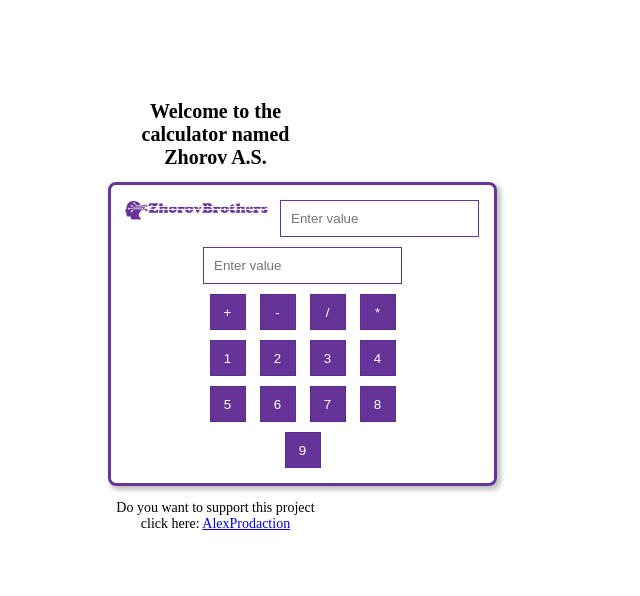
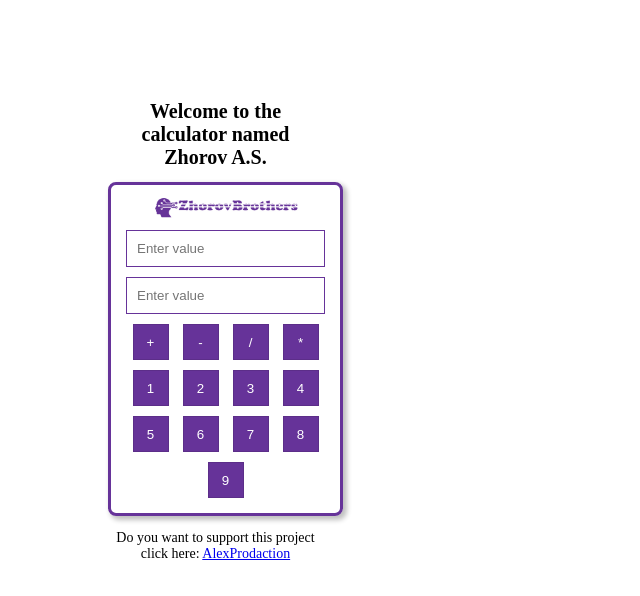
Before and after one commit to z0r0v/Hometasks, a plain HTML site: page 1/index.html in a window 1280 px wide. Shown: the whole page, without its empty margins (0-640 px from the left). Drawn offline with Linux system fonts and the light colour scheme.

Commit message:
+ logotip + boirder

```diff
--- a/1/index.html
+++ b/1/index.html
@@ -12,7 +12,7 @@
 <div class="row">
     <h1>Welcome to the calculator named Zhorov A.S.</h1>
     <form class = "calculator" action = "#">
-        <img class = "resHere" src="img/logoZhorov.jpg"></img>
+        <img class = "resHere" src="img/logoZhorov.jpg"><br />
         <input id = "incomingDataFirstField" type = "number" placeholder = "Enter value"/><br/>
         <input id = "incomingDataSecondField" type = "number" placeholder = "Enter value"/><br/>
         <!--кнопка с атрибутом onclick, которая вызывает функцию MyFunction-->
```
